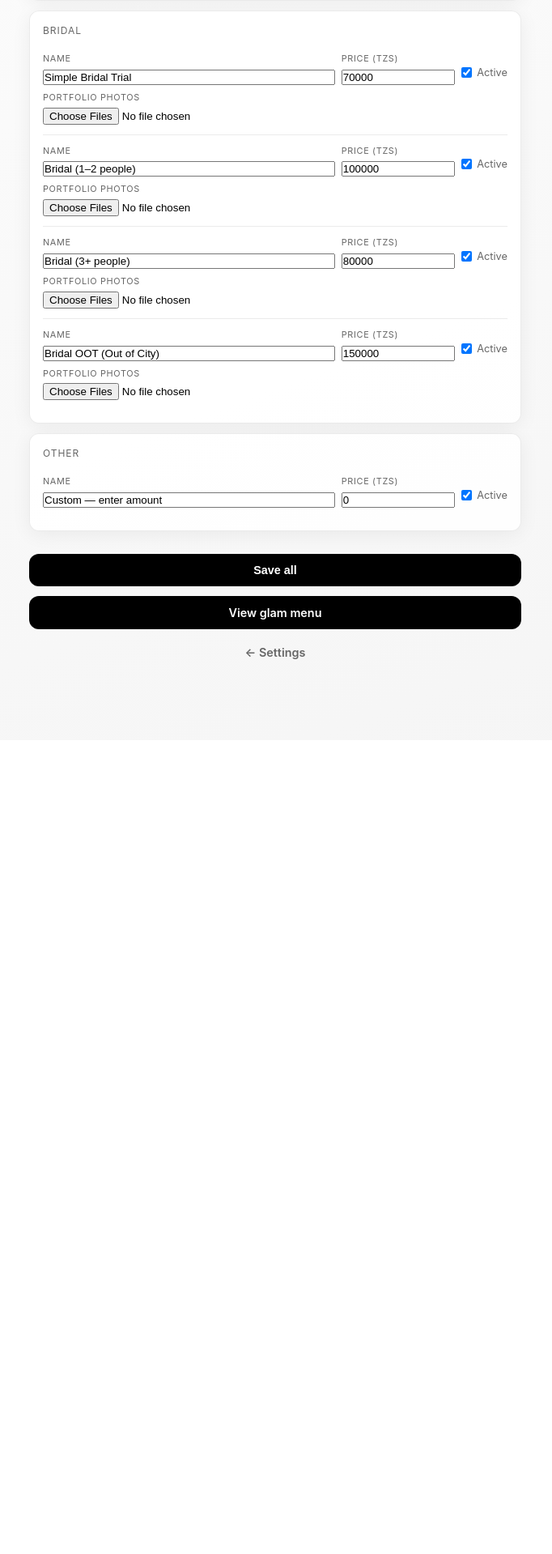
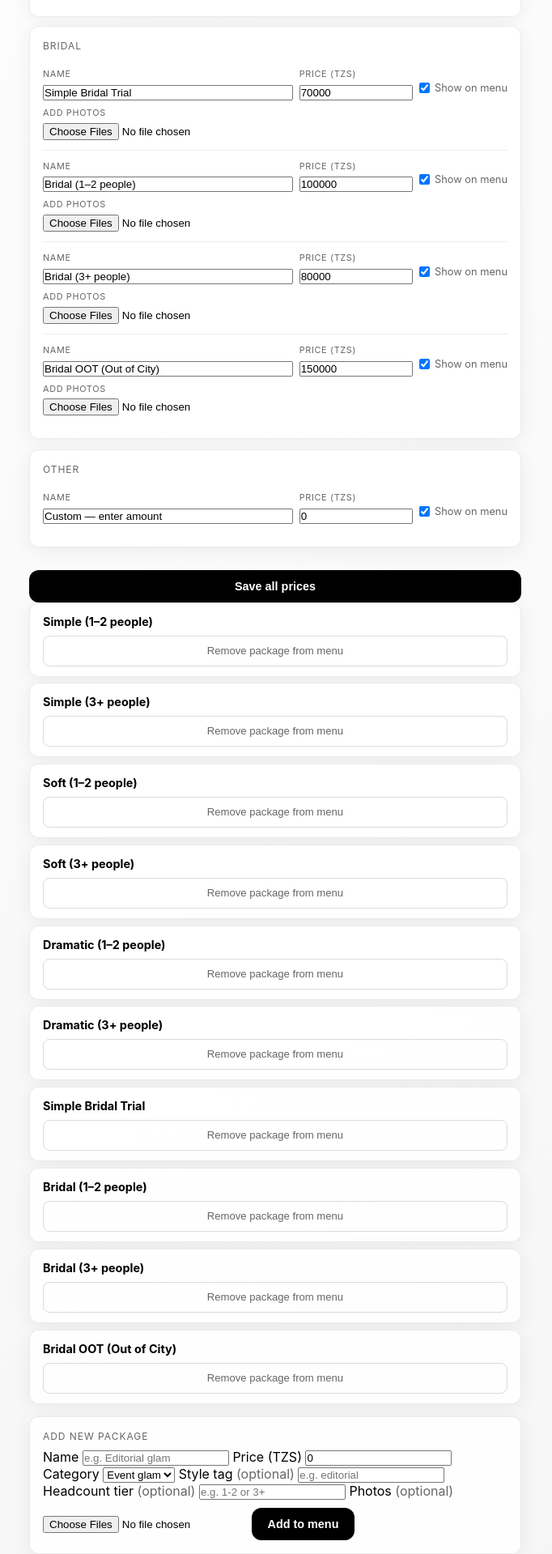
Before and after one commit to nmnm73503-cell/GMU, a FastAPI app: page /settings/packages in a window 1280 px wide. Shown: the part 850-2769 px from the top of the page at 81% size, without its empty margins (300-982 px from the left). Before the commit the page ends 1664 px from the top, so only its background shows below. Run offline with FastAPI, Linux system fonts and the light colour scheme; data comes from the database, SQL or seed files in the repository; data that the repository does not hold is empty.

Commit message:
Add package management and snapshot pricing for past bookings.
Price changes apply only to new bookings; sessions and receipts store face prices at completion. Settings can add/remove menu packages and photos.

```diff
--- a/web/app.py
+++ b/web/app.py
@@ -28,12 +28,17 @@ from instagram import fetch_instagram_stats
 from packages import (
     CATEGORY_LABELS,
     PAYMENT_METHODS,
+    aggregate_session_faces,
+    create_package,
+    delete_package,
+    load_package_images,
     load_packages,
     match_package_for_appt,
     package_by_id,
     packages_grouped,
     packages_with_galleries,
     payment_label,
+    snapshot_session_faces,
 )
 from seed import import_seed
 
@@ -81,25 +86,7 @@ def _session_packages_list(conn) -> list[dict]:
 
 
 def _aggregate_session_faces(faces: list[dict], conn) -> list[dict]:
-    groups: dict[str, dict] = {}
-    for face in faces:
-        pkg = package_by_id(conn, face.get("package_id", ""))
-        if not pkg:
-            continue
-        pid = pkg["id"]
-        if pid not in groups:
-            groups[pid] = {
-                "package_id": pid,
-                "label": pkg["label"],
-                "unit_price": float(pkg["price"] or 0),
-                "count": 0,
-            }
-        groups[pid]["count"] += 1
-    lines = []
-    for line in groups.values():
-        line["subtotal"] = line["count"] * line["unit_price"]
-        lines.append(line)
-    return sorted(lines, key=lambda x: x["label"])
+    return aggregate_session_faces(faces, conn)
 
 
 def _session_lines_from_appt(appt, conn) -> list[dict]:
@@ -605,6 +592,7 @@ async def session_complete(request: Request):
         if not appt:
             raise HTTPException(404, "Booking not found")
 
+        faces = snapshot_session_faces(faces, conn)
         session_lines = _aggregate_session_faces(faces, conn)
         glam_total = sum(line["subtotal"] for line in session_lines)
         transport = float(appt["transport_cost"] or 0)
@@ -1140,6 +1128,52 @@ async def packages_settings(request: Request):
     )
 
 
+@router.post("/settings/packages/add")
+async def packages_add(
+    label: str = Form(...),
+    price: float = Form(0),
+    category: str = Form("event"),
+    service_style: str = Form(""),
+    headcount_tier: str = Form(""),
+    photos: list[UploadFile] | None = File(None),
+):
+    with connect() as conn:
+        try:
+            pid = create_package(
+                conn,
+                label=label,
+                price=price,
+                category=category,
+                service_style=service_style,
+                headcount_tier=headcount_tier,
+                active=True,
+            )
+        except ValueError as e:
+            raise HTTPException(400, str(e)) from e
+        files = [f for f in (photos or []) if f.filename]
+        if files:
+            await _save_package_images(conn, pid, files)
+    return RedirectResponse(url("/settings/packages?added=1"), status_code=303)
+
+
+@router.post("/settings/packages/{package_id}/delete")
+async def packages_delete(package_id: str):
+    if package_id in ("custom", "tbd"):
+        raise HTTPException(400, "Cannot delete this package")
+    with connect() as conn:
+        imgs = load_package_images(conn, package_id)
+        for img in imgs:
+            path_val = img.get("path") or ""
+            if "uploads/packages/" in path_val:
+                rel = path_val.split("uploads/packages/")[-1].split("?")[0]
+                path = BASE / "static" / "uploads" / "packages" / rel
+                if path.is_file():
+                    path.unlink(missing_ok=True)
+        if not delete_package(conn, package_id):
+            raise HTTPException(404, "Package not found")
+    return RedirectResponse(url("/settings/packages?deleted=1"), status_code=303)
+
+
 @router.post("/settings/packages")
 async def packages_settings_save(request: Request):
     form = await request.form()
--- a/web/static/css/app.css
+++ b/web/static/css/app.css
@@ -1536,6 +1536,23 @@ main > .section-title {
 
 .package-thumb-row { display: flex; gap: 0.35rem; flex-wrap: wrap; margin-top: 0.35rem; }
 .package-edit-thumb { width: 48px; height: 48px; object-fit: cover; border-radius: 6px; }
+.package-thumb-wrap {
+  position: relative;
+  display: inline-block;
+}
+.package-thumb-wrap .btn-delete-inline {
+  position: absolute;
+  top: -6px;
+  right: -6px;
+  width: 22px;
+  height: 22px;
+  padding: 0;
+  border-radius: 50%;
+  font-size: 0.85rem;
+  line-height: 1;
+}
+.package-add-form label { margin-top: 0.65rem; }
+.package-actions .btn-delete { width: 100%; margin-top: 0.35rem; }
 
 /* FAB — hide overlap on form tabs; keep above nav */
 .fab { line-height: 1; padding-bottom: 2px; }
--- a/web/templates/packages_settings.html
+++ b/web/templates/packages_settings.html
@@ -2,10 +2,17 @@
 {% set active = 'more' %}
 {% block title %}Service packages{% endblock %}
 {% block header %}Packages & prices{% endblock %}
-{% block subtitle %}Edit rates & portfolio photos{% endblock %}
+{% block subtitle %}Menu · rates · portfolio photos{% endblock %}
 {% block content %}
 {% if request.query_params.get('saved') %}<div class="alert">Package prices saved.</div>{% endif %}
-<p class="info-lead">Set prices and upload <strong>swipeable photos</strong> per glam — they appear in Bookings → Menu.</p>
+{% if request.query_params.get('added') %}<div class="alert">New package added to the menu.</div>{% endif %}
+{% if request.query_params.get('deleted') %}<div class="alert">Package removed from the menu.</div>{% endif %}
+
+<p class="info-lead">
+  Change prices anytime — <strong>past bookings keep what they were charged</strong>.
+  New inquiries and sessions use the updated rates.
+</p>
+
 <form method="post" action="{{ url('/settings/packages') }}" class="packages-editor" enctype="multipart/form-data">
 {% for cat, items in packages_grouped.items() %}
 <section class="glass rate-card-section motion-section">
@@ -23,17 +30,17 @@
     </label>
     <label class="package-edit-active">
       <input type="checkbox" name="active_{{ pkg['id'] }}" value="1" {% if pkg['active'] %}checked{% endif %}>
-      <span>Active</span>
+      <span>Show on menu</span>
     </label>
     {% if pkg['id'] != 'custom' %}
     <label class="package-edit-label">
-      <span>Portfolio photos</span>
+      <span>Add photos</span>
       <input name="images_{{ pkg['id'] }}" type="file" accept="image/*" multiple>
     </label>
-    {% if pkg.get('images') %}
+    {% if pkg.get('gallery') %}
     <div class="package-thumb-row">
-      {% for img in pkg['images'] %}
-      <img src="{{ img }}" alt="" class="package-edit-thumb">
+      {% for img in pkg['gallery'] %}
+      <img src="{{ img['path'] }}" alt="" class="package-edit-thumb" title="Remove below after saving">
       {% endfor %}
     </div>
     {% endif %}
@@ -42,8 +49,60 @@
   {% endfor %}
 </section>
 {% endfor %}
-<button type="submit" class="btn btn-primary">Save all</button>
+<button type="submit" class="btn btn-primary">Save all prices</button>
 </form>
-<a href="{{ url('/bookings') }}?tab=menu" class="btn btn-accent" style="display:block;margin-top:0.75rem;text-align:center">View glam menu</a>
+
+{% for cat, items in packages_grouped.items() %}
+{% for pkg in items %}
+{% if pkg['id'] != 'custom' %}
+<div class="package-actions glass" style="padding:0.75rem 1rem;margin-bottom:0.5rem">
+  <strong style="font-size:0.9rem">{{ pkg['label'] }}</strong>
+  {% if pkg.get('gallery') %}
+  <div class="package-thumb-row" style="margin-top:0.5rem">
+    {% for img in pkg['gallery'] %}
+    <div class="package-thumb-wrap">
+      <img src="{{ img['path'] }}" alt="" class="package-edit-thumb">
+      <form method="post" action="{{ url('/settings/packages/' ~ pkg['id'] ~ '/image/' ~ img['id'] ~ '/delete') }}"
+            onsubmit="return confirm('Remove this photo?')">
+        <button type="submit" class="btn-delete-inline" aria-label="Remove photo">×</button>
+      </form>
+    </div>
+    {% endfor %}
+  </div>
+  {% endif %}
+  <form method="post" action="{{ url('/settings/packages/' ~ pkg['id'] ~ '/delete') }}"
+        style="margin-top:0.5rem"
+        onsubmit="return confirm('Remove «{{ pkg['label'] }}» from the menu? Past bookings are not changed.')">
+    <button type="submit" class="btn-delete">Remove package from menu</button>
+  </form>
+</div>
+{% endif %}
+{% endfor %}
+{% endfor %}
+
+<section class="glass motion-section" style="margin-top:1rem;padding:1rem">
+  <p class="section-title" style="margin-top:0">Add new package</p>
+  <form method="post" action="{{ url('/settings/packages/add') }}" enctype="multipart/form-data" class="package-add-form">
+    <label>Name</label>
+    <input name="label" required placeholder="e.g. Editorial glam">
+    <label>Price ({{ get_setting('currency','TZS') }})</label>
+    <input name="price" type="number" step="1000" min="0" value="0" required>
+    <label>Category</label>
+    <select name="category">
+      {% for key, lbl in category_labels.items() %}
+      <option value="{{ key }}">{{ lbl }}</option>
+      {% endfor %}
+    </select>
+    <label>Style tag <span class="label-hint">(optional)</span></label>
+    <input name="service_style" placeholder="e.g. editorial">
+    <label>Headcount tier <span class="label-hint">(optional)</span></label>
+    <input name="headcount_tier" placeholder="e.g. 1-2 or 3+">
+    <label>Photos <span class="label-hint">(optional)</span></label>
+    <input name="photos" type="file" accept="image/*" multiple>
+    <button type="submit" class="btn btn-accent" style="margin-top:0.65rem">Add to menu</button>
+  </form>
+</section>
+
+<a href="{{ url('/menu') }}" class="btn btn-accent" style="display:block;margin-top:0.75rem;text-align:center">View glam menu</a>
 <a href="{{ url('/settings') }}" class="btn" style="display:block;margin-top:0.5rem;text-align:center;color:var(--muted)">← Settings</a>
 {% endblock %}
```
Also changed, not shown: web/packages.py (+131 -2 lines).
